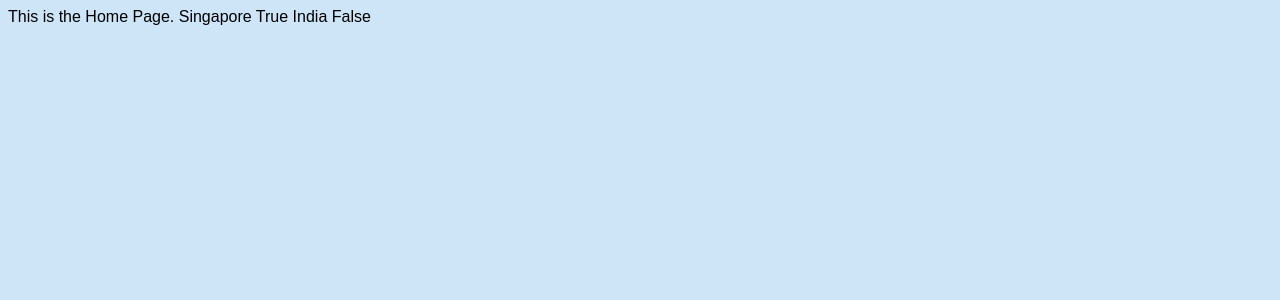
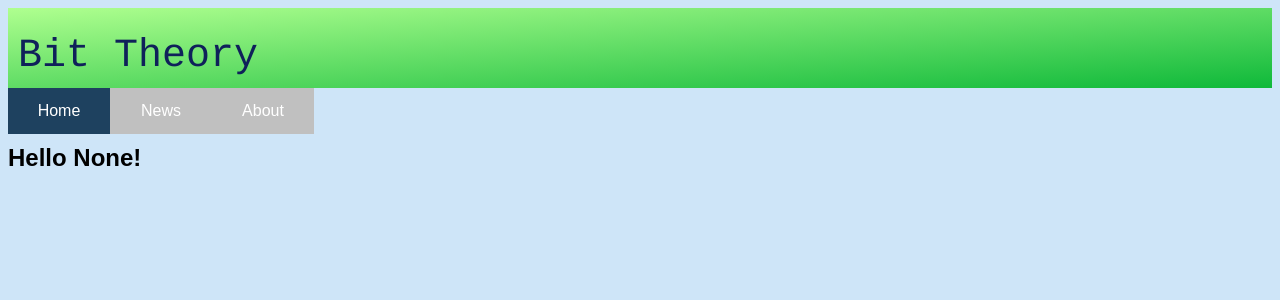
Before and after one commit to Rithvik-29/BitTheory, a Flask app: page /action in a window 1280 px wide. Shown: the top 300 px of the page. Run offline with Flask 2, Linux system fonts and the light colour scheme.

Commit message:
added base for individual.html

```diff
--- a/static/individual.css
+++ b/static/individual.css
@@ -0,0 +1,183 @@
+body {
+    font-family: 		arial;
+    background-color: rgb(206, 229, 248);
+}
+
+.topbar {
+	height:			80px;
+	background: 	linear-gradient(to bottom right, rgb(175, 255, 143), rgb(15, 185, 58));
+}
+
+.topphrase {
+	font-family:	courier;
+	font-size:		40px;
+	color:			rgb(15, 33, 90);
+    padding-top:	25px;
+    padding-bottom: 10px;
+    padding-right:	40px;
+    padding-left: 10px;
+}
+
+ul {
+    list-style-type:	none;
+	margin:				0;
+    padding:			0;
+    background-color: 	rgb(100, 100, 100);
+}
+
+li {
+    float: 	left;
+}
+
+li a.active {
+	background-color: 	rgb(30, 65, 95);
+}
+
+li a, .dropbtn {
+    display:			inline-block;
+    color:				white;
+    text-align:			center;
+    padding:			14px 11px;
+    text-decoration:	none;
+    width:				80px;
+    background-color: silver;
+}
+
+li a:hover, .dropdown:hover .dropbtn {
+    background-color:	rgb(30, 65, 95);
+}
+
+.dropdown {
+    display:	inline-block;
+	position:	relative;
+}
+
+.dropdown-content {
+    display: 			none;
+    position: 			absolute;
+    background-color: 	rgb(255, 255, 255);
+    width: 				160px;
+    box-shadow: 		5px 10px 10px rgba(0,0,0,0.3);
+	z-index: 			1;
+}
+
+.dropdown-content a {
+    color: 				black;
+    padding: 			12px 16px;
+    text-decoration: 	none;
+    display: 			block;
+    text-align: 		left;
+	width:				128px;
+	z-index: 			1;
+}
+
+.dropdown-content a:hover {
+	background-color: 	rgb(140, 185, 220);
+}
+
+.dropdown:hover .dropdown-content {
+    display:	block;
+}
+
+/* Extra styles for the cancel button */
+.cancelbtn {
+    width: auto;
+    padding: 10px 18px;
+    background-color: #f44336;
+}
+
+.imgcontainer {
+    text-align: center;
+    margin: 24px 0 12px 0;
+    position: relative;
+}
+
+img.avatar {
+    width: 40%;
+    border-radius: 50%;
+}
+
+.container {
+    padding: 16px;
+}
+
+span.psw {
+    float: right;
+    padding-top: 16px;
+}
+
+.modal {
+    display: none;
+    position: fixed;
+    z-index: 1;
+    left: 0;
+    top: 0;
+    width: 100%;
+    height: 100%;
+    overflow: auto;
+    background-color: rgb(0,0,0);
+    background-color: rgba(0,0,0,0.4);
+    padding-top: 60px;
+}
+
+.modal-content {
+    background-color: #fefefe;
+    margin: 5% auto 15% auto;
+    border: 1px solid #888;
+    width: 80%;
+}
+
+.close {
+    position: absolute;
+    right: 25px;
+    top: 0;
+    color: #000;
+    font-size: 35px;
+    font-weight: bold;
+}
+
+.close:hover,
+.close:focus {
+    color: red;
+    cursor: pointer;
+}
+
+.animate {
+    -webkit-animation: animatezoom 0.6s;
+    animation: animatezoom 0.6s
+}
+
+@-webkit-keyframes animatezoom {
+    from {-webkit-transform: scale(0)}
+    to {-webkit-transform: scale(1)}
+}
+
+@keyframes animatezoom {
+    from {transform: scale(0)}
+    to {transform: scale(1)}
+}
+
+@media screen and (max-width: 300px) {
+    span.psw {
+        display: block;
+        float: none;
+    }
+    .cancelbtn {
+        width: 100%;
+    }
+}
+button {
+    background-color: #04AA6D;
+    color: white;
+    padding: 16px 20px;
+    border: none;
+    cursor: pointer;
+    width: 100%;
+}
+select,input{
+    width: 100%;
+    font-size:12pt;
+}
+iframe{
+    display:block;
+}
--- a/templates/individual.html
+++ b/templates/individual.html
@@ -1,15 +1,29 @@
 <!DOCTYPE html>
-<html>
-<head>
-    <link rel="stylesheet" href="home.css">
-</head>
-<body>
-This is the Home Page.
-
-{% for item in isLockdown %}
-    {{item}}
-    {{isLockdown[item]}}
-{% endfor %}
-
-</body>
+<html lang="en-US">
+    <head>
+        <title>Site title</title>
+        <meta charset="utf-8">
+        <meta name="viewport" content="width=device-width, initial-scale=1">
+        <link rel="stylesheet" href="static/individual.css">
+    </head>
+    <body>
+        <div class="topbar">
+            <div class="topphrase">Bit Theory</div>
+        </div>
+        <ul id="navbar">
+            <li><a class="active" href="">Home</a></li>
+            <li class="dropdown">
+                <a class="dropbtn" href="javascript:void(0)">News</a>
+                <div class="dropdown-content">
+                    <a href="#">News 1</a>
+                    <a href="#">News 2</a>
+                    <a href="#">News 3</a>
+                </div>
+            </li>
+            <li><a href="/about">About</a></li>
+        </ul>
+        <br>
+        <br>
+        <h2>Hello {{name}}!</h2>
+    </body>
 </html>
```
